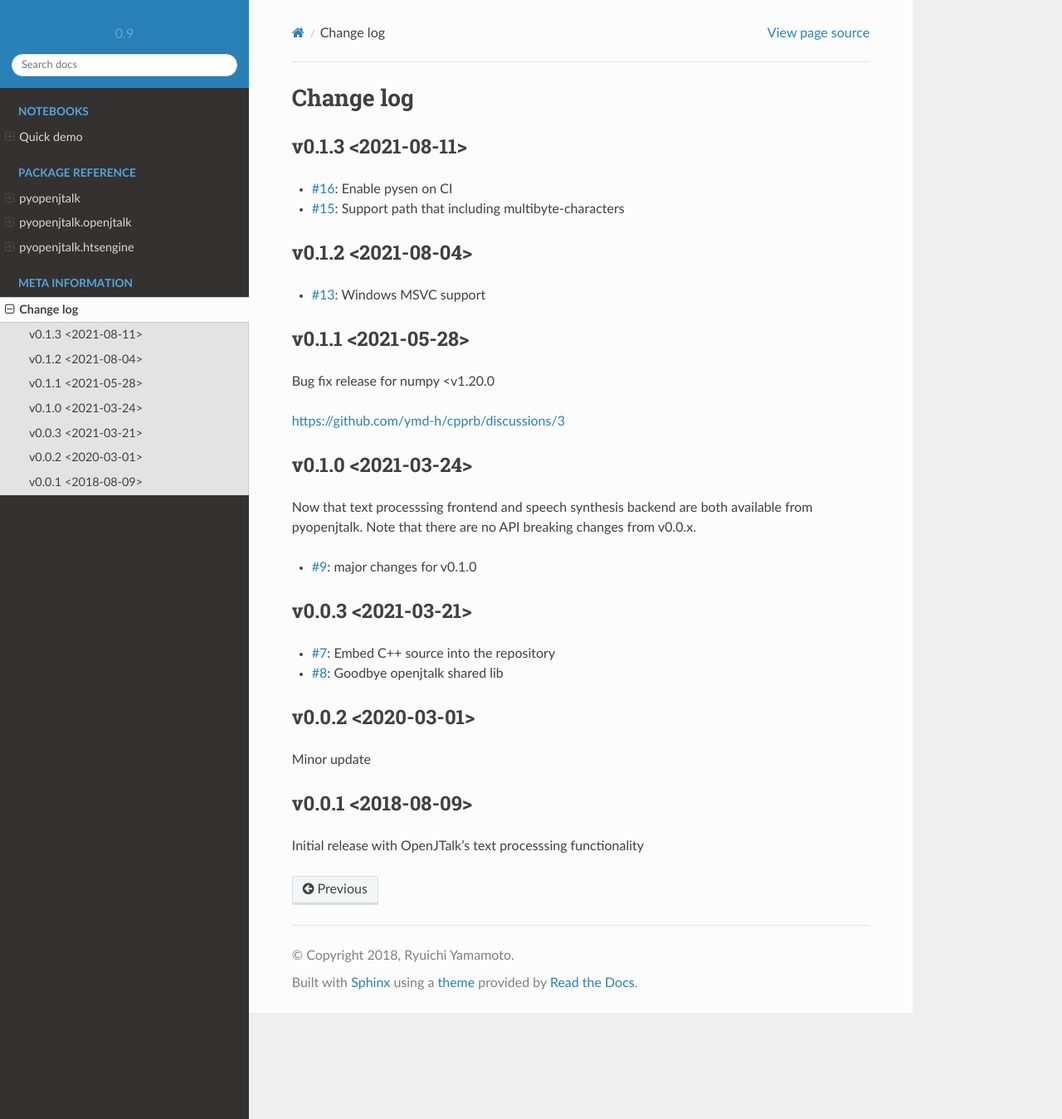
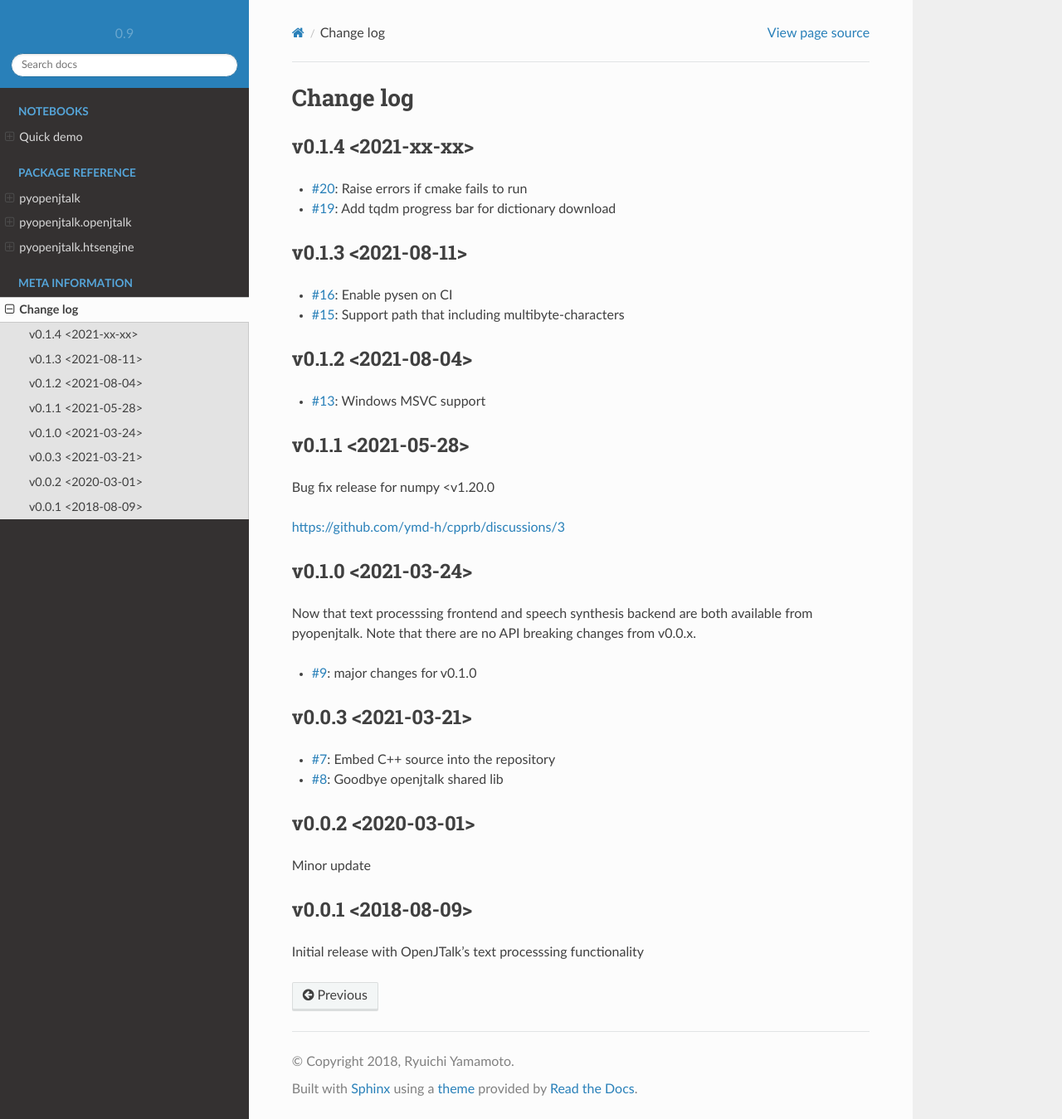
Before and after one commit to r9y9/pyopenjtalk, a Sphinx documentation site: the page built from docs/changelog.rst, in a window 1280 px wide and 1349 px high. Shown: the whole window at 83% size. Built offline with Sphinx 7.4.7 and the Read the Docs theme 2.0.0, drawn with Linux system fonts in a browser that asks for light colours.

Commit message:
Update changelog

```diff
--- a/docs/changelog.rst
+++ b/docs/changelog.rst
@@ -1,5 +1,11 @@
 Change log
 ==========
+
+v0.1.4 <2021-xx-xx>
+-------------------
+
+* `#20`_: Raise errors if cmake fails to run
+* `#19`_: Add tqdm progress bar for dictionary download
 
 v0.1.3 <2021-08-11>
 -------------------
@@ -49,3 +55,5 @@ Initial release with OpenJTalk's text processsing functionality
 .. _#13: https://github.com/r9y9/pyopenjtalk/pull/13
 .. _#15: https://github.com/r9y9/pyopenjtalk/pull/15
 .. _#16: https://github.com/r9y9/pyopenjtalk/pull/16
+.. _#19: https://github.com/r9y9/pyopenjtalk/pull/19
+.. _#20: https://github.com/r9y9/pyopenjtalk/issues/20
```
